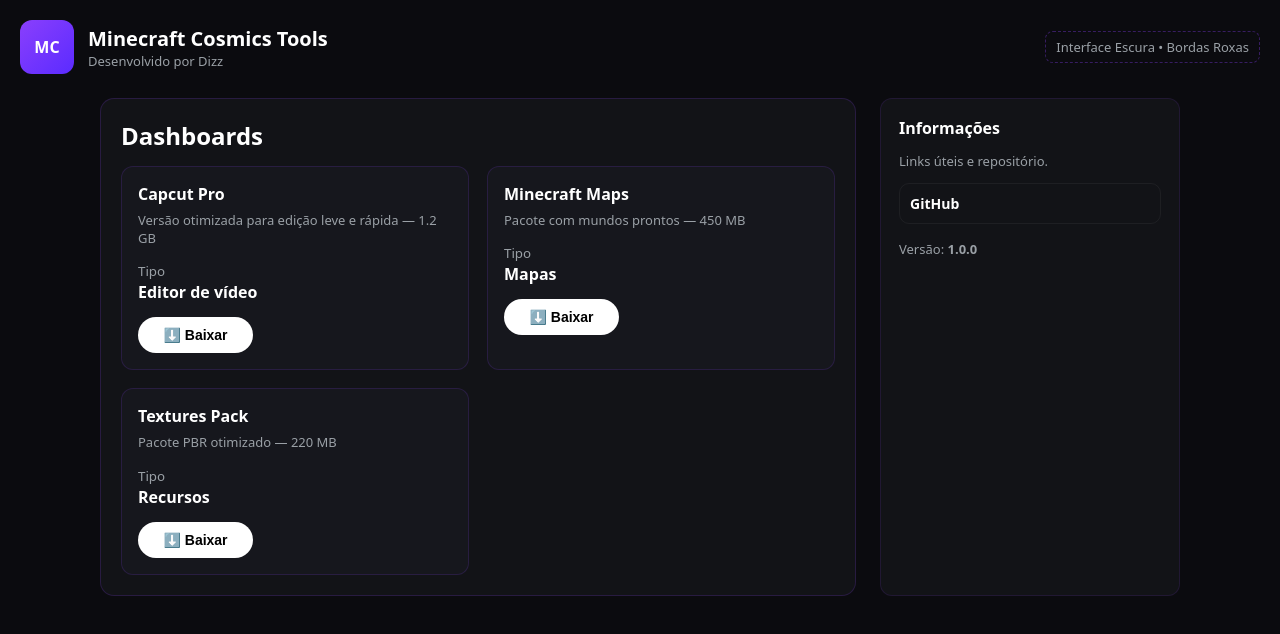
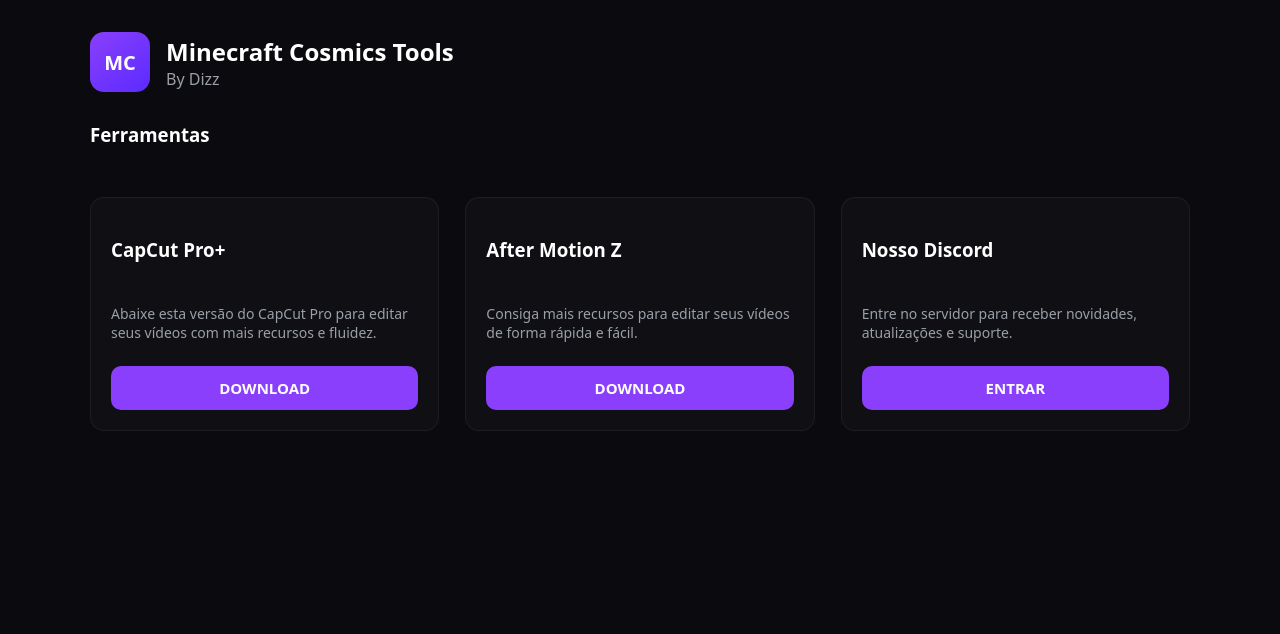
Before and after one commit to srsoulsxyz-afk/Minecraft-Cosmics-web, a plain HTML site: page index.html in a window 1280 px wide. Drawn offline with Linux system fonts and the light colour scheme.

Commit message:
Update index.html

```diff
--- a/index.html
+++ b/index.html
@@ -4,244 +4,120 @@
   <meta charset="utf-8">
   <meta name="viewport" content="width=device-width,initial-scale=1">
   <title>Minecraft Cosmics Tools</title>
-
   <style>
-    :root {
-      --bg: #0b0b0f;
-      --panel: #121317;
-      --accent: #8a3ffc;
-      --muted: #9aa0a6;
-      --white: #ffffff;
+    :root{
+      --bg:#0b0b0f;
+      --panel:#0f1114;
+      --accent:#8a3ffc;
+      --muted:#9aa0a6;
+      --white:#ffffff;
+    }
+    body{
+      margin:0;padding:0;background:var(--bg);color:var(--white);
+      font-family:system-ui,-apple-system,Segoe UI,Roboto;
     }
 
-    * { box-sizing: border-box; }
+    /* TELA INICIAL */
+    #welcome-screen{
+      position:fixed;inset:0;background:#000;
+      display:flex;flex-direction:column;align-items:center;justify-content:center;
+      gap:20px;z-index:99999;transition:opacity .5s;
+    }
+    #welcome-screen h1{font-size:26px;margin:0}
+    #welcome-screen p{color:var(--muted);margin:0}
 
-    body {
-      margin: 0;
-      background: var(--bg);
-      color: var(--white);
-      font-family: system-ui, sans-serif;
-      padding: 20px;
+    /* layout principal */
+    .container{
+      max-width:1100px;margin:auto;padding:32px;
+      display:flex;flex-direction:column;gap:30px;
     }
 
-    /* HEADER */
-    .header {
-      display: flex;
-      align-items: center;
-      justify-content: space-between;
-      margin-bottom: 24px;
-      flex-wrap: wrap;
-      gap: 16px;
+    /* título */
+    .header{display:flex;align-items:center;gap:16px}
+    .logo{
+      width:60px;height:60px;border-radius:14px;
+      background:linear-gradient(140deg,var(--accent),#5b2bff);
+      display:flex;align-items:center;justify-content:center;
+      font-weight:700;font-size:20px;
     }
 
-    .brand {
-      display: flex;
-      align-items: center;
-      gap: 14px;
+    /* GRID MAIS LARGO */
+    .grid{
+      display:grid;grid-template-columns:repeat(auto-fill,minmax(300px,1fr));
+      gap:26px;margin-top:20px;
     }
 
-    .logo {
-      width: 54px;
-      height: 54px;
-      border-radius: 12px;
-      background: linear-gradient(135deg, var(--accent), #5b2bff);
-      display: grid;
-      place-items: center;
-      font-weight: 700;
+    /* CARD */
+    .card{
+      background:#0f0f14;border:1px solid rgba(255,255,255,0.06);
+      border-radius:14px;padding:20px;display:flex;flex-direction:column;gap:10px;
+      transition:transform .25s;
+    }
+    .card:hover{transform:translateY(-6px)}
+    .card p{color:var(--muted);font-size:14px}
+
+    .btn{
+      padding:12px 18px;border:0;border-radius:10px;
+      background:var(--accent);color:white;font-weight:700;
+      cursor:pointer;font-size:15px;text-align:center;text-decoration:none;
+      margin-top:auto;
     }
 
-    .titles h1 {
-      margin: 0;
-      font-size: 20px;
-    }
-
-    .titles p {
-      margin: 0;
-      color: var(--muted);
-      font-size: 13px;
-    }
-
-    /* LAYOUT */
-    .container {
-      max-width: 1080px;
-      margin: auto;
-      display: grid;
-      grid-template-columns: 1fr 300px;
-      gap: 24px;
-    }
-
-    @media (max-width: 900px) {
-      .container {
-        grid-template-columns: 1fr;
-      }
-    }
-
-    /* MAIN PANEL */
-    .main {
-      background: var(--panel);
-      padding: 20px;
-      border-radius: 14px;
-      border: 1px solid rgba(138,63,252,0.18);
-    }
-
-    /* GRID (CARDS) */
-    .dash-grid {
-      display: grid;
-      gap: 18px;
-      grid-template-columns: repeat(auto-fill, minmax(260px, 1fr));
-    }
-
-    @media (max-width: 500px) {
-      .dash-grid {
-        grid-template-columns: 1fr;
-      }
-    }
-
-    .card {
-      background: #16171d;
-      padding: 16px;
-      border-radius: 12px;
-      border: 1px solid rgba(138,63,252,0.16);
-    }
-
-    .card h3 {
-      margin: 0 0 6px 0;
-      font-size: 16px;
-    }
-
-    .card p {
-      margin: 0;
-      font-size: 13px;
-      color: var(--muted);
-      line-height: 1.4;
-    }
-
-    /* DOWNLOAD BUTTON */
-    .btn-download {
-      margin-top: 14px;
-      padding: 10px 16px;
-      font-weight: 600;
-      font-size: 14px;
-      border-radius: 30px;
-      background: white;
-      color: black;
-      border: 0;
-      cursor: pointer;
-      width: 115px;
-    }
-
-    /* SIDEBAR */
-    .sidebar {
-      background: var(--panel);
-      padding: 18px;
-      border-radius: 12px;
-      border: 1px solid rgba(138,63,252,0.12);
-    }
-
-    .sidebar h4 {
-      margin: 0 0 12px 0;
-    }
-
-    .github {
-      display: flex;
-      gap: 10px;
-      padding: 10px;
-      border-radius: 10px;
-      text-decoration: none;
-      color: white;
-      border: 1px solid rgba(255,255,255,0.05);
-      font-size: 14px;
-    }
   </style>
 </head>
-
 <body>
 
+  <!-- TELA INICIAL -->
+  <div id="welcome-screen">
+    <h1>Minecraft Cosmics Tools</h1>
+    <p>Carregando interface...</p>
+  </div>
+
+  <script>
+    window.addEventListener('DOMContentLoaded',()=>{
+      setTimeout(()=>{
+        const w=document.getElementById('welcome-screen');
+        w.style.opacity='0';
+        setTimeout(()=>w.remove(),500);
+      },1200);
+    });
+  </script>
+
+  <div class="container">
     <div class="header">
-    <div class="brand">
       <div class="logo">MC</div>
-      <div class="titles">
-        <h1>Minecraft Cosmics Tools</h1>
-        <p>Desenvolvido por Dizz</p>
+      <div>
+        <h2 style="margin:0">Minecraft Cosmics Tools</h2>
+        <p style="color:var(--muted);margin:0">By Dizz</p>
       </div>
     </div>
 
-    <div style="
-      border: 1px dashed rgba(138,63,252,0.35);
-      padding: 6px 10px;
-      border-radius: 8px;
-      font-size: 13px;
-      color: var(--muted);
-    ">
-      Interface Escura • Bordas Roxas
-    </div>
+    <h3 style="margin:0">Ferramentas</h3>
+
+    <div class="grid">
+
+      <!-- CAPCUT PRO+ -->
+      <div class="card">
+        <h3>CapCut Pro+</h3>
+        <p>Abaixe esta versão do CapCut Pro para editar seus vídeos com mais recursos e fluidez.</p>
+        <a class="btn" href="https://www.mediafire.com/file/nc30sk3g0t7j8ue/Capcut_Pro_Atualizado_Na_vers%C3%A3o_15.6.0_%F0%9F%87%A7%F0%9F%87%B7%F0%9F%94%A5%5BGojozx1%5D.apk/file?dkey=m7y8qssnxzw&r=714" target="_blank">DOWNLOAD</a>
       </div>
 
-  <div class="container">
-
-    <main class="main">
-      <h2 style="margin-top:0;margin-bottom:14px;">Dashboards</h2>
-
-      <div class="dash-grid">
-
-        <!-- Capcut -->
-        <article class="card">
-          <h3>Capcut Pro</h3>
-          <p>Versão otimizada para edição leve e rápida — 1.2 GB</p>
-
-          <div style="margin-top: 12px;">
-            <small style="color:var(--muted);">Tipo</small><br>
-            <strong>Editor de vídeo</strong>
+      <!-- AFTER MOTION Z -->
+      <div class="card">
+        <h3>After Motion Z</h3>
+        <p>Consiga mais recursos para editar seus vídeos de forma rápida e fácil.</p>
+        <a class="btn" href="https://www.mediafire.com/file/q2vm4nlwf00jali/After+Motion+Z.apk/file" target="_blank">DOWNLOAD</a>
       </div>
 
-          <button class="btn-download">⬇️ Baixar</button>
-        </article>
-
-        <!-- Maps -->
-        <article class="card">
-          <h3>Minecraft Maps</h3>
-          <p>Pacote com mundos prontos — 450 MB</p>
-
-          <div style="margin-top: 12px;">
-            <small style="color:var(--muted);">Tipo</small><br>
-            <strong>Mapas</strong>
+      <!-- DISCORD -->
+      <div class="card">
+        <h3>Nosso Discord</h3>
+        <p>Entre no servidor para receber novidades, atualizações e suporte.</p>
+        <a class="btn" href="https://discord.gg/XHEezGB2HV" target="_blank">ENTRAR</a>
       </div>
 
-          <button class="btn-download">⬇️ Baixar</button>
-        </article>
-
-        <!-- Textures -->
-        <article class="card">
-          <h3>Textures Pack</h3>
-          <p>Pacote PBR otimizado — 220 MB</p>
-
-          <div style="margin-top: 12px;">
-            <small style="color:var(--muted);">Tipo</small><br>
-            <strong>Recursos</strong>
     </div>
-
-          <button class="btn-download">⬇️ Baixar</button>
-        </article>
-
-      </div>
-    </main>
-
-    <!-- SIDEBAR -->
-    <aside class="sidebar">
-      <h4>Informações</h4>
-      <p style="color:var(--muted);font-size:13px;">
-        Links úteis e repositório.
-      </p>
-
-      <a class="github" href="https://github.com" target="_blank">
-        <strong>GitHub</strong>
-      </a>
-
-      <p style="margin-top:16px;font-size:13px;color:var(--muted);">
-        Versão: <strong>1.0.0</strong>
-      </p>
-    </aside>
-
   </div>
 
 </body>
```
Lines whose indentation alone changed are shown as unchanged.
